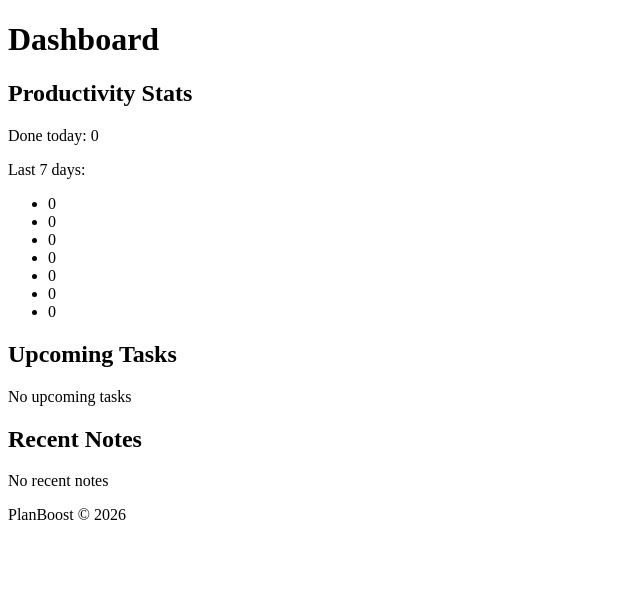
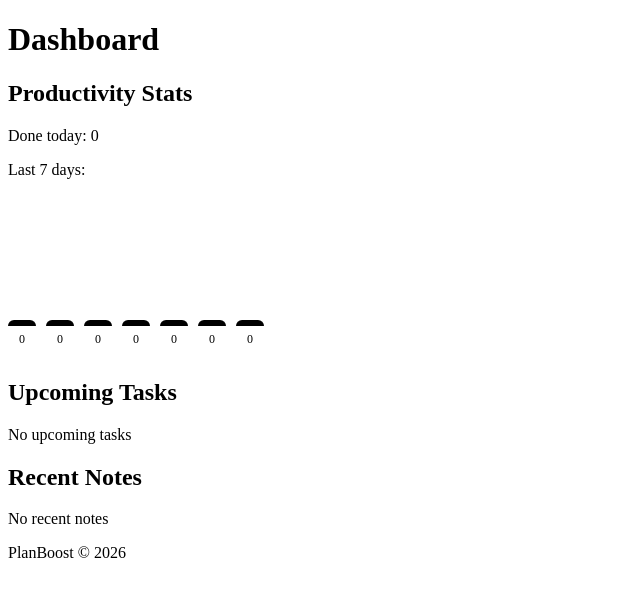
Before and after one commit to imaquar/PlanBoost, a Django app: page / in a window 1280 px wide. Shown: the part 26-623 px from the top of the page, without its empty margins (0-640 px from the left). Run offline with Django 5.2, Linux system fonts and the light colour scheme; the visitor is signed in with stand-in values (Sample User, id 1); data that the repository does not hold is empty.

Commit message:
add stats bar for dashboard

```diff
--- a/dashboard/static/dashboard/css/style.css
+++ b/dashboard/static/dashboard/css/style.css
@@ -0,0 +1,25 @@
+.stats-chart {
+    display: flex;
+    align-items: flex-end;
+    gap: 10px;
+    min-height: 140px;
+    padding: 12px 0;
+}
+
+.stats-bar-wrap {
+    display: flex;
+    flex-direction: column;
+    align-items: center;
+    gap: 6px;
+}
+
+.stats-bar {
+    width: 28px;
+    height: calc((var(--count) * 14px) + 6px);
+    border-radius: 6px 6px 0 0;
+    background: #000000;
+}
+
+.stats-bar-value {
+    font-size: 12px;
+}
--- a/templates/dashboard/dashboard.html
+++ b/templates/dashboard/dashboard.html
@@ -1,16 +1,22 @@
 {% extends 'base.html' %}
+{% load static %}
 {% block title %}PlanBoost{% endblock title %}
 {% block title_h1 %}Dashboard{% endblock title_h1 %}
 {% block content %}
+<link rel="stylesheet" href="{% static 'dashboard/css/style.css' %}">
+
 <section>
     <h2>Productivity Stats</h2>
     <p>Done today: {{ today_done_count }}</p>
     <p>Last 7 days:</p>
-    <ul>
+    <div class="stats-chart">
         {% for count in last_7_days_done_counts %}
-            <li>{{ count }}</li>
+            <div class="stats-bar-wrap">
+                <div class="stats-bar" style="--count: {{ count }};"></div>
+                <div class="stats-bar-value">{{ count }}</div>
+            </div>
         {% endfor %}
-    </ul>
+    </div>
 </section>
 
 <section>
```
